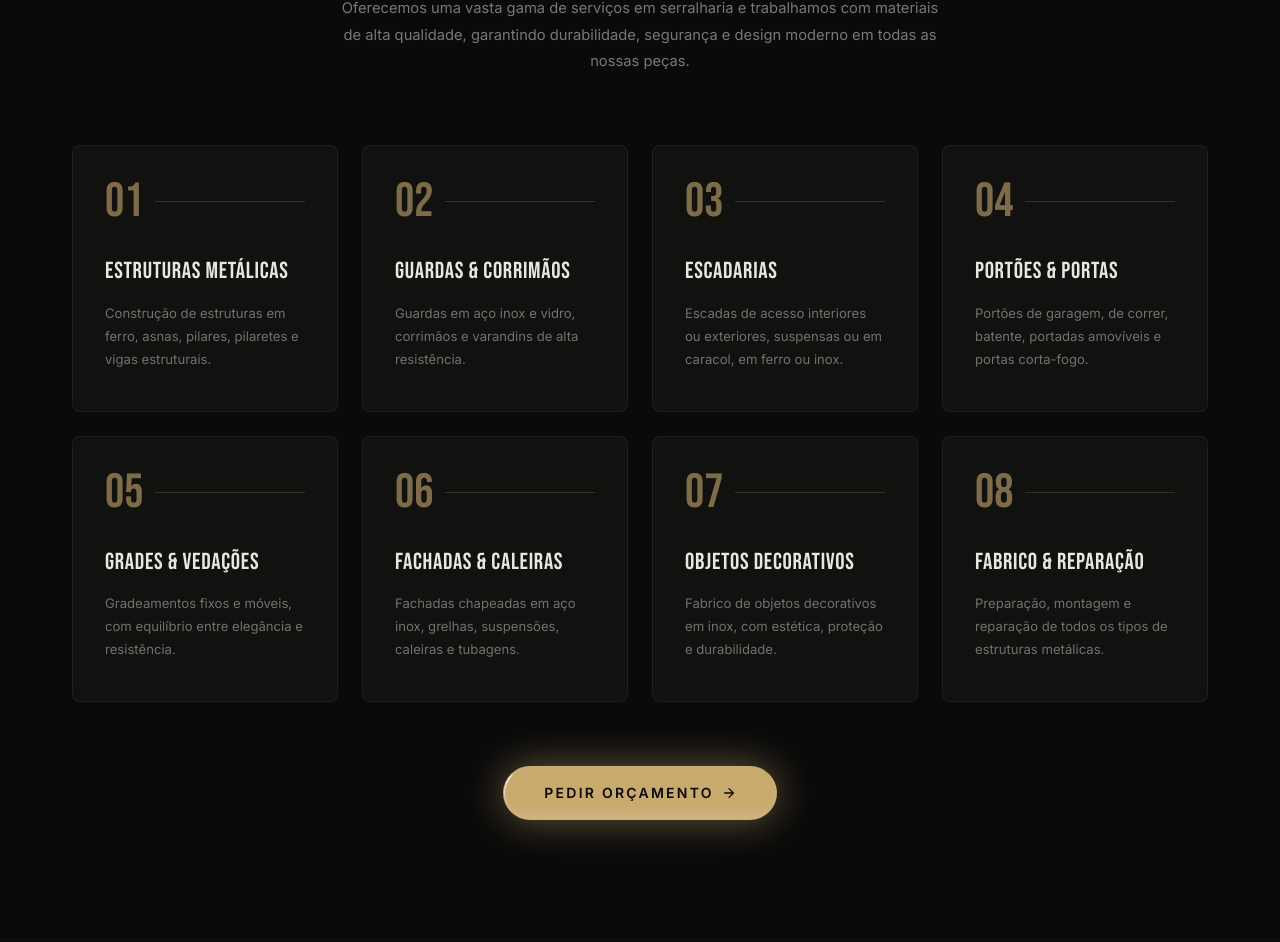
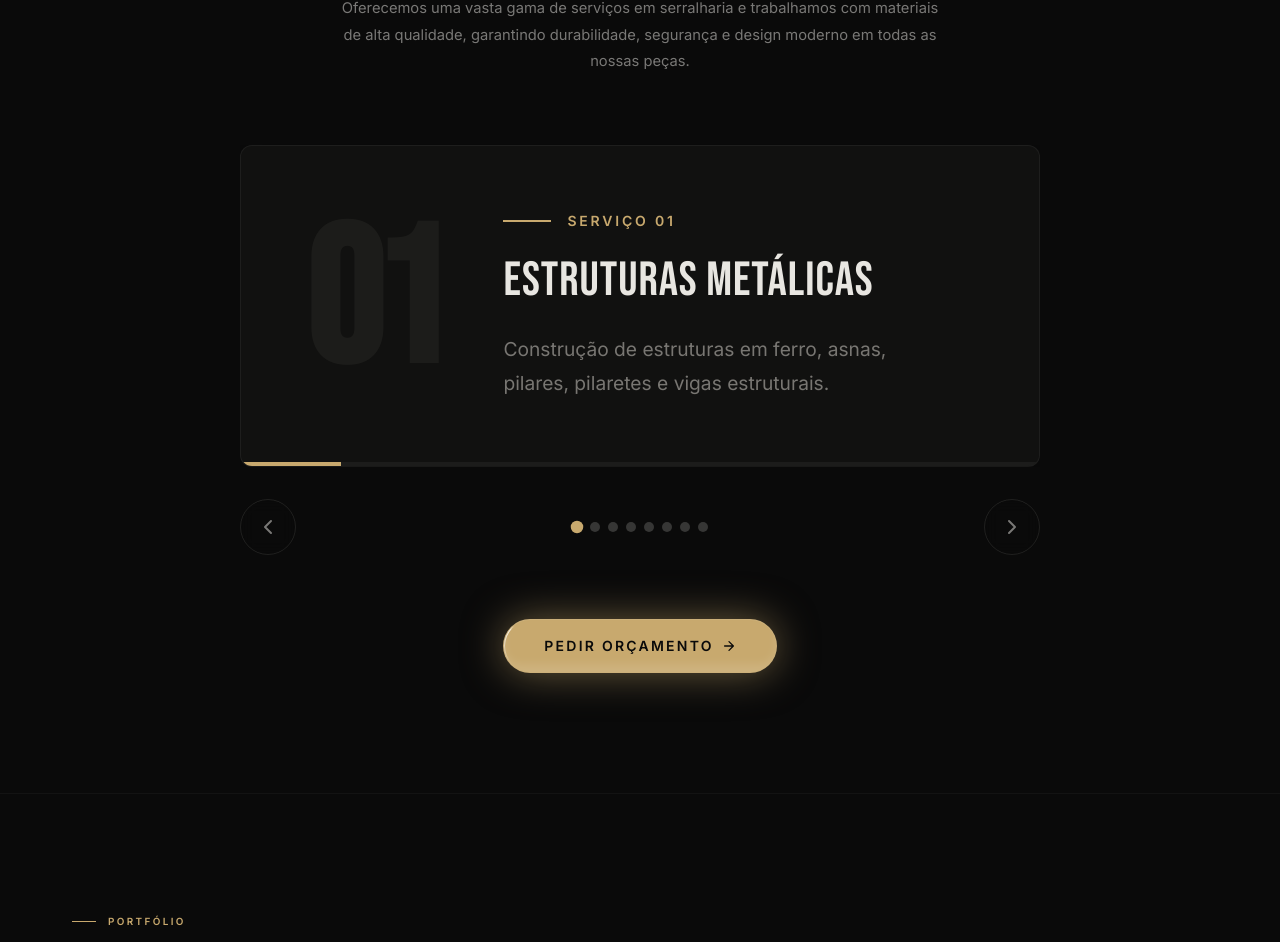
Before and after one commit to mendesrui19/Rino_Seralharia_Website, a React (Vite) app: page / in a window 1280 px wide. Shown: the part 2194-3136 px from the top of the page. Built offline with nearby package versions, Linux system fonts and the light colour scheme.

Commit message:
Rewrite Services section as an interactive book with slash transition

```diff
--- a/src/components/sections/Services.tsx
+++ b/src/components/sections/Services.tsx
@@ -1,5 +1,7 @@
-import { motion } from "framer-motion";
+import { useState } from "react";
+import { motion, AnimatePresence } from "framer-motion";
 import { ShimmerButton } from "../ui/shimmer-button";
+import { ChevronLeft, ChevronRight } from "lucide-react";
 
 const services = [
   { num: "01", name: "Estruturas Metálicas", desc: "Construção de estruturas em ferro, asnas, pilares, pilaretes e vigas estruturais." },
@@ -13,6 +15,53 @@ const services = [
 ];
 
 export function Services() {
+  const [activeIndex, setActiveIndex] = useState(0);
+  const [direction, setDirection] = useState(1);
+
+  const nextService = () => {
+    setDirection(1);
+    setActiveIndex((prev) => (prev + 1) % services.length);
+  };
+
+  const prevService = () => {
+    setDirection(-1);
+    setActiveIndex((prev) => (prev - 1 + services.length) % services.length);
+  };
+
+  // The Slash animation variants
+  const slashVariants = {
+    initial: (dir: number) => ({
+      clipPath: dir > 0
+        ? "polygon(100% 0, 100% 0, 100% 100%, 100% 100%)" // start from right closed
+        : "polygon(0 0, 0 0, 0 100%, 0 100%)", // start from left closed
+      opacity: 0,
+      scale: 0.95,
+      filter: "brightness(2) contrast(1.5)"
+    }),
+    animate: {
+      clipPath: "polygon(0 0, 100% 0, 100% 100%, 0% 100%)", // fully open
+      opacity: 1,
+      scale: 1,
+      filter: "brightness(1) contrast(1)",
+      transition: {
+        duration: 0.8,
+        ease: [0.76, 0, 0.24, 1] as any,
+      }
+    },
+    exit: (dir: number) => ({
+      clipPath: dir > 0
+        ? "polygon(0 0, 0 0, -20% 100%, -20% 100%)" // slash left
+        : "polygon(120% 0, 120% 0, 100% 100%, 100% 100%)", // slash right
+      opacity: 0,
+      scale: 1.05,
+      filter: "brightness(0.5)",
+      transition: {
+        duration: 0.6,
+        ease: [0.76, 0, 0.24, 1] as any
+      }
+    })
+  };
+
   return (
     <section id="servicos" className="py-[120px] bg-bg-base overflow-hidden relative">
       {/* Top accent line */}
@@ -36,38 +85,99 @@ export function Services() {
           </p>
         </motion.div>
 
-        <div className="grid grid-cols-1 md:grid-cols-2 lg:grid-cols-4 gap-6">
-          {services.map((svc, i) => (
+        {/* Book / Interactive Panel */}
+        <div className="relative max-w-[800px] mx-auto min-h-[400px]">
+
+          <AnimatePresence custom={direction} mode="popLayout">
             <motion.div
-              key={svc.num}
-              initial={{ opacity: 0, y: 40 }}
-              whileInView={{ opacity: 1, y: 0 }}
-              viewport={{ once: true, margin: "-30px" }}
-              transition={{ duration: 0.5, delay: i * 0.1 }}
-              className="group h-full"
+              key={activeIndex}
+              custom={direction}
+              variants={slashVariants}
+              initial="initial"
+              animate="animate"
+              exit="exit"
+              className="w-full bg-bg-sec border border-white/[0.06] rounded-xl p-10 md:p-16 relative overflow-hidden group shadow-[0_0_50px_rgba(0,0,0,0.5)]"
             >
-              <div className="relative bg-bg-sec border border-white/[0.06] rounded-lg p-8 pb-10 h-full transition-all duration-500 hover:border-accent/30 hover:bg-bg-ter hover:shadow-[0_0_40px_rgba(200,169,110,0.08)]">
-                {/* Number */}
-                <div className="flex items-center gap-3 mb-8">
-                  <span className="font-display text-[3rem] leading-none text-accent/60 group-hover:text-accent transition-colors duration-500">
-                    {svc.num}
+              {/* Slash overlay effect that flashes quickly during transition */}
+              <motion.div
+                initial={{ opacity: 1, x: direction > 0 ? "100%" : "-100%", skewX: -20 }}
+                animate={{ opacity: 0, x: direction > 0 ? "-100%" : "100%", skewX: -20 }}
+                transition={{ duration: 0.8, ease: "circOut" }}
+                className="absolute inset-0 w-[50%] bg-gradient-to-r from-transparent via-accent/30 to-transparent pointer-events-none z-0"
+              />
+
+              <div className="relative z-10 flex flex-col md:flex-row items-start md:items-center gap-8 md:gap-16">
+
+                {/* Left side: Big Number */}
+                <div className="flex-shrink-0">
+                  <span className="font-display text-[8rem] md:text-[12rem] leading-none text-white/5 font-bold tracking-tighter select-none">
+                    {services[activeIndex].num}
                   </span>
-                  <div className="h-[1px] flex-1 bg-accent/20 group-hover:bg-accent/40 transition-colors duration-500"></div>
                 </div>
 
-                {/* Content */}
-                <h3 className="font-display text-[1.45rem] tracking-[0.03em] mb-4 text-white leading-[1.2] group-hover:text-accent transition-colors duration-300">
-                  {svc.name}
-                </h3>
-                <p className="text-[0.82rem] text-[#e8e6e1]/45 leading-[1.75] group-hover:text-[#e8e6e1]/70 transition-colors duration-500">
-                  {svc.desc}
-                </p>
+                {/* Right side: Content */}
+                <div className="flex-1">
+                  <div className="flex items-center gap-4 mb-6">
+                    <div className="h-[2px] w-12 bg-accent"></div>
+                    <span className="text-accent text-sm tracking-[0.2em] uppercase font-bold">Serviço {services[activeIndex].num}</span>
+                  </div>
 
-                {/* Bottom accent line */}
-                <div className="absolute bottom-0 left-6 right-6 h-[2px] bg-accent scale-x-0 group-hover:scale-x-100 transition-transform duration-500 origin-left"></div>
+                  <h3 className="font-display text-3xl md:text-5xl tracking-[0.02em] mb-6 text-white leading-[1.1]">
+                    {services[activeIndex].name}
+                  </h3>
+
+                  <p className="text-[1.1rem] md:text-[1.2rem] text-dim leading-[1.8] max-w-[400px]">
+                    {services[activeIndex].desc}
+                  </p>
+                </div>
+
+              </div>
+
+              {/* Progress Bar inside card */}
+              <div className="absolute bottom-0 left-0 right-0 h-1 bg-white/5">
+                <motion.div
+                  initial={{ width: 0 }}
+                  animate={{ width: `${((activeIndex + 1) / services.length) * 100}%` }}
+                  transition={{ duration: 0.5 }}
+                  className="h-full bg-accent"
+                />
               </div>
             </motion.div>
-          ))}
+          </AnimatePresence>
+
+          {/* Controls */}
+          <div className="flex items-center justify-between mt-8 relative z-20">
+            <button
+              onClick={prevService}
+              className="w-14 h-14 rounded-full border border-white/10 flex items-center justify-center text-white/50 hover:text-accent hover:border-accent/50 hover:bg-accent/10 transition-all duration-300 backdrop-blur-sm"
+              aria-label="Serviço Anterior"
+            >
+              <ChevronLeft className="w-6 h-6" />
+            </button>
+
+            <div className="flex gap-2">
+              {services.map((_, idx) => (
+                <button
+                  key={idx}
+                  onClick={() => {
+                    setDirection(idx > activeIndex ? 1 : -1);
+                    setActiveIndex(idx);
+                  }}
+                  className={`w-2.5 h-2.5 rounded-full transition-all duration-300 ${idx === activeIndex ? "bg-accent scale-125" : "bg-white/20 hover:bg-white/50"}`}
+                  aria-label={`Ir para serviço ${idx + 1}`}
+                />
+              ))}
+            </div>
+
+            <button
+              onClick={nextService}
+              className="w-14 h-14 rounded-full border border-white/10 flex items-center justify-center text-white/50 hover:text-accent hover:border-accent/50 hover:bg-accent/10 transition-all duration-300 backdrop-blur-sm"
+              aria-label="Próximo Serviço"
+            >
+              <ChevronRight className="w-6 h-6" />
+            </button>
+          </div>
+
         </div>
 
         {/* CTA */}
```
